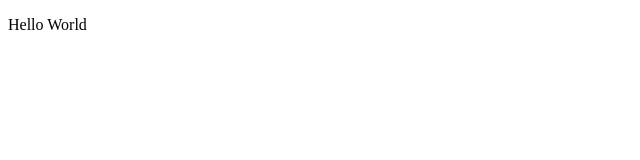
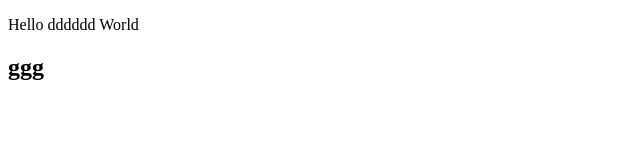
Before and after one commit to Sergey20081999/test, a plain HTML site: page index.html in a window 1280 px wide. Shown: the whole page, without its empty margins (0-640 px from the left). Drawn offline with Linux system fonts and the light colour scheme.

Commit message:
new things

```diff
--- a/index.html
+++ b/index.html
@@ -6,6 +6,7 @@
     <title>Document</title>
 </head>
 <body>
-    <p>Hello World</p>
+    <p>Hello dddddd World</p>
+    <h2>ggg</h2>
 </body>
 </html>
```
